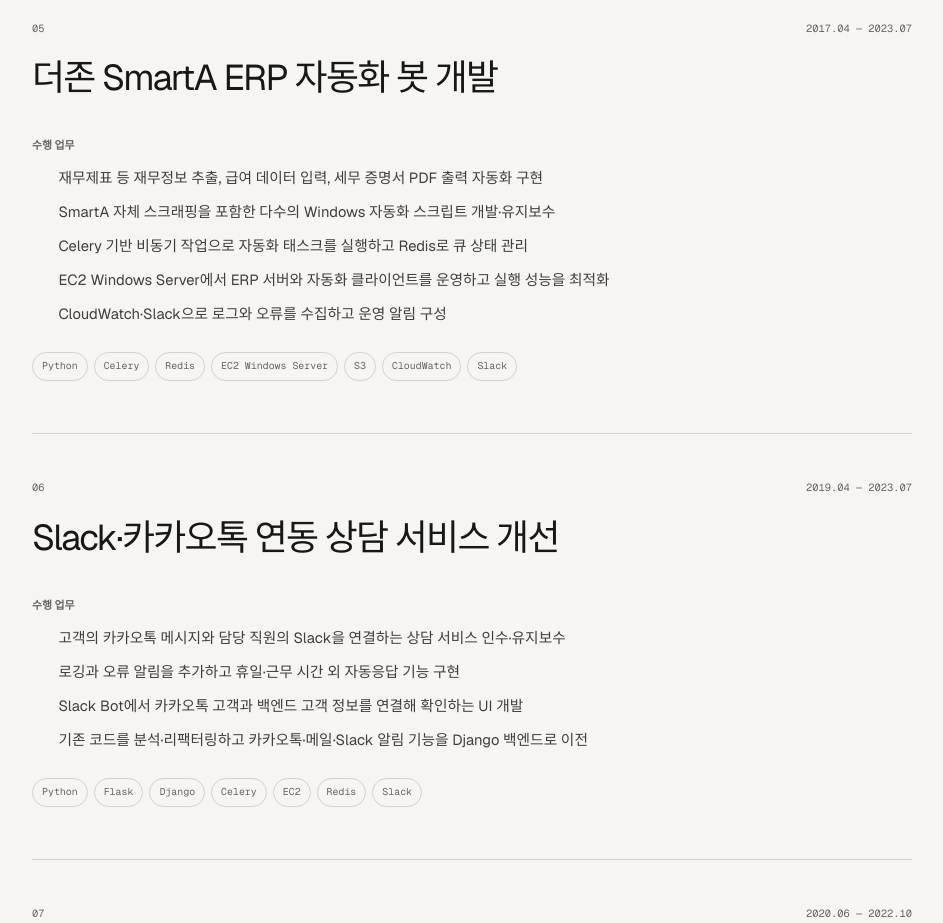
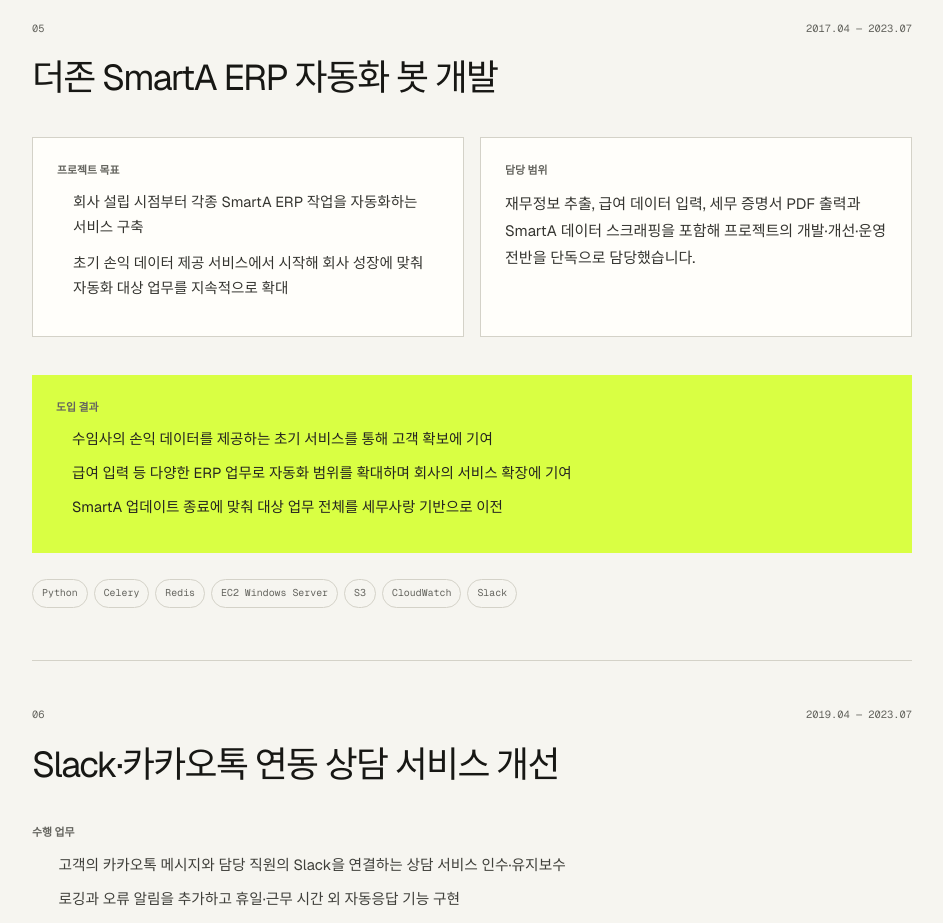
Before and after one commit to loqbzes/portfolio, a Next.js app: page / in a window 1280 px wide. Shown: the part 6660-7583 px from the top of the page, without its empty margins (318-1261 px from the left). Built offline with nearby package versions, Linux system fonts and the light colour scheme; no server answers.

Commit message:
Expand SmartA project without implementation details

```diff
--- a/app/page.tsx
+++ b/app/page.tsx
@@ -7,9 +7,10 @@
   caseStudy?: {
     background?: string;
     history?: string[];
+    problemLabel?: string;
     problem: string[];
     ownership: string[];
-    flow: string[];
+    flow?: string[];
     guardrails?: string[];
     operations?: string[];
     outcomes: string[];
@@ -158,13 +159,24 @@
     period: '2017.04 — 2023.07',
     title: '더존 SmartA ERP 자동화 봇 개발',
     work: [
-      '재무제표 등 재무정보 추출, 급여 데이터 입력, 세무 증명서 PDF 출력 자동화 구현',
-      'SmartA 자체 스크래핑을 포함한 다수의 Windows 자동화 스크립트 개발·유지보수',
-      'Celery 기반 비동기 작업으로 자동화 태스크를 실행하고 Redis로 큐 상태 관리',
-      'EC2 Windows Server에서 ERP 서버와 자동화 클라이언트를 운영하고 실행 성능을 최적화',
-      'CloudWatch·Slack으로 로그와 오류를 수집하고 운영 알림 구성',
+      '회사 설립 단계부터 각종 SmartA ERP 작업을 자동화하는 시스템 개발',
     ],
     stack: ['Python', 'Celery', 'Redis', 'EC2 Windows Server', 'S3', 'CloudWatch', 'Slack'],
+    caseStudy: {
+      problemLabel: '프로젝트 목표',
+      problem: [
+        '회사 설립 시점부터 각종 SmartA ERP 작업을 자동화하는 서비스 구축',
+        '초기 손익 데이터 제공 서비스에서 시작해 회사 성장에 맞춰 자동화 대상 업무를 지속적으로 확대',
+      ],
+      ownership: [
+        '재무정보 추출, 급여 데이터 입력, 세무 증명서 PDF 출력과 SmartA 데이터 스크래핑을 포함해 프로젝트의 개발·개선·운영 전반을 단독으로 담당했습니다.',
+      ],
+      outcomes: [
+        '수임사의 손익 데이터를 제공하는 초기 서비스를 통해 고객 확보에 기여',
+        '급여 입력 등 다양한 ERP 업무로 자동화 범위를 확대하며 회사의 서비스 확장에 기여',
+        'SmartA 업데이트 종료에 맞춰 대상 업무 전체를 세무사랑 기반으로 이전',
+      ],
+    },
   },
   {
     period: '2019.04 — 2023.07',
@@ -301,7 +313,7 @@
                   )}
                   <div className="case-overview">
                     <section>
-                      <h4>기존 문제</h4>
+                      <h4>{project.caseStudy.problemLabel ?? '기존 문제'}</h4>
                       <ul>{project.caseStudy.problem.map((item) => <li key={item}>{item}</li>)}</ul>
                     </section>
                     <section>
@@ -309,6 +321,7 @@
                       <p className="case-single">{project.caseStudy.ownership[0]}</p>
                     </section>
                   </div>
+                  {project.caseStudy.flow && (
                     <section>
                       <h4>처리 구조</h4>
                       <div className="flow-list">
@@ -317,7 +330,7 @@
                             <span>{String(index + 1).padStart(2, '0')}</span>
                             <div>
                               <p>{item}</p>
-                            {index === project.caseStudy!.flow.length - 1 && project.caseStudy!.guardrails && (
+                              {index === project.caseStudy!.flow!.length - 1 && project.caseStudy!.guardrails && (
                                 <div className="flow-guardrails">
                                   <strong>코드 수정 조건</strong>
                                   <ul>{project.caseStudy!.guardrails.map((guardrail) => <li key={guardrail}>{guardrail}</li>)}</ul>
@@ -328,6 +341,7 @@
                         ))}
                       </div>
                     </section>
+                  )}
                   {project.caseStudy.operations && (
                     <section className="case-operations">
                       <h4>운영 및 모니터링</h4>
```
Lines whose indentation alone changed are shown as unchanged.
